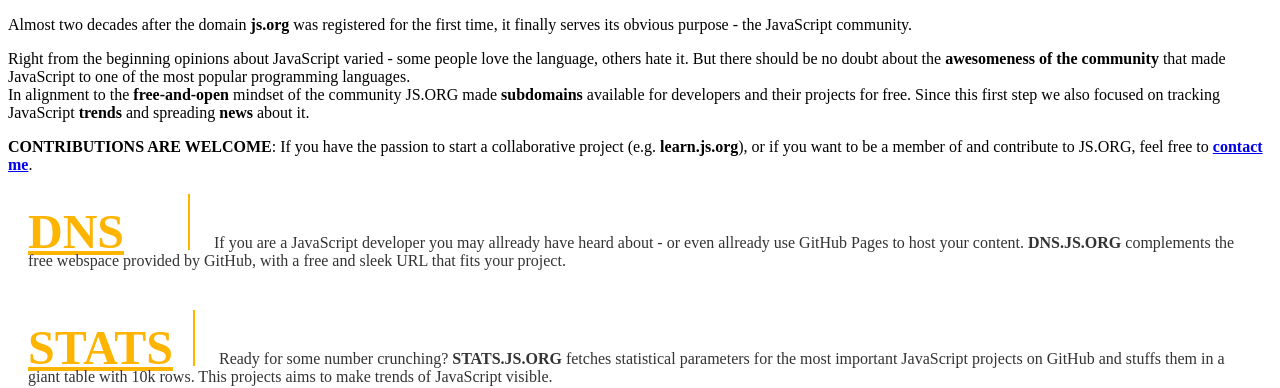
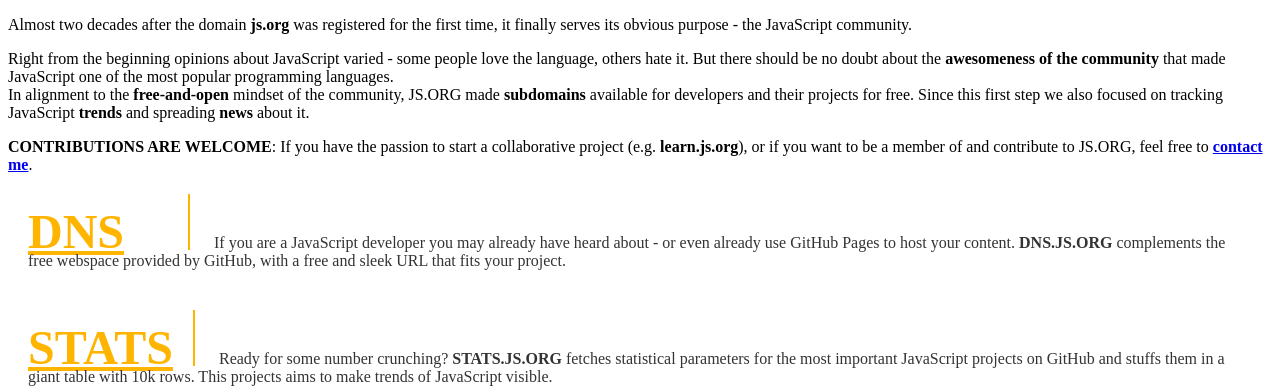
Before and after one commit to js-org/js.org.old, a Jekyll site: the page built from index.html, in a window 1280 px wide, cut to the strip 408-950 px from the top of the page. Shown: the top 388 px of the strip. Built offline with Jekyll 4.4.1, drawn with Linux system fonts in a browser that asks for light colours.

Commit message:
Fix typos on README.md

```diff
--- a/index.html
+++ b/index.html
@@ -5,14 +5,14 @@
 zodiac: true
 ---
 <p class="bigger">Almost two decades after the domain <strong>js.org</strong> was registered for the first time, it finally serves its obvious purpose - the JavaScript community.</p>
-   <p>Right from the beginning opinions about JavaScript varied - some people love the language, others hate it. But there should be no doubt about the <strong>awesomeness of the community</strong> that made JavaScript to one of the most popular programming languages.<br>In alignment to the <strong>free-and-open</strong> mindset of the community JS.ORG made <strong>subdomains</strong> available for developers and their projects for free. Since this first step we also focused on tracking JavaScript <strong>trends</strong> and spreading <strong>news</strong> about it.</p>
+   <p>Right from the beginning opinions about JavaScript varied - some people love the language, others hate it. But there should be no doubt about the <strong>awesomeness of the community</strong> that made JavaScript one of the most popular programming languages.<br>In alignment to the <strong>free-and-open</strong> mindset of the community, JS.ORG made <strong>subdomains</strong> available for developers and their projects for free. Since this first step we also focused on tracking JavaScript <strong>trends</strong> and spreading <strong>news</strong> about it.</p>
 
    <p><strong>CONTRIBUTIONS ARE WELCOME</strong>: If you have the passion to start a collaborative project (e.g. <strong>learn.js.org</strong>), or if you want to be a member of and contribute to JS.ORG, feel free to <a href="https://github.com/indus" rel="nofollow" target="_blank" name="GitHub user profile"><strong>contact me</strong></a>.</p>
 
    <ul class="btf panel">
       <li>
          <h3><a href="http://dns.js.org">DNS</a></h3>
-         If you are a JavaScript developer you may allready have heard about - or even allready use GitHub Pages to host your content. <strong>DNS.JS.ORG</strong> complements the free webspace provided by GitHub, with a free and sleek URL that fits your project.
+         If you are a JavaScript developer you may already have heard about - or even already use GitHub Pages to host your content. <strong>DNS.JS.ORG</strong> complements the free webspace provided by GitHub, with a free and sleek URL that fits your project.
       </li>
       <li>
          <h3><a href="http://stats.js.org">STATS</a></h3>
```
